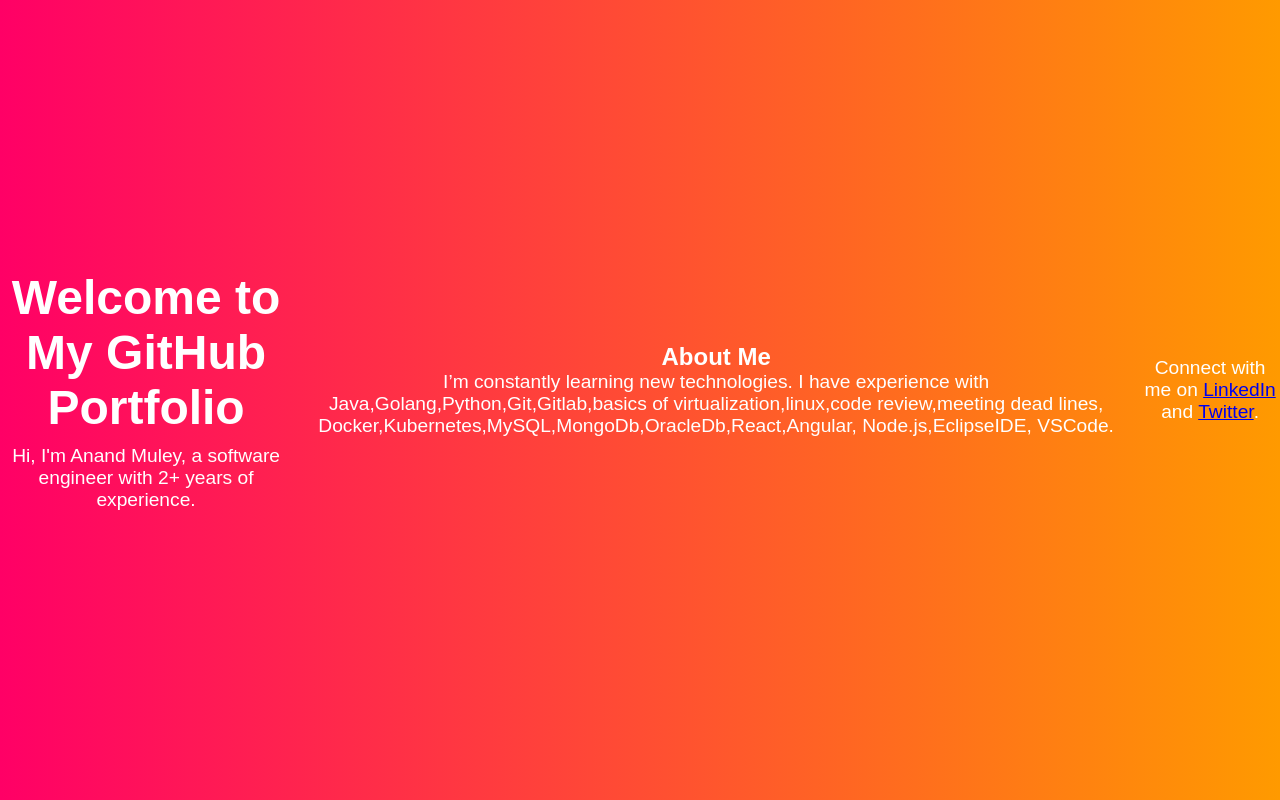
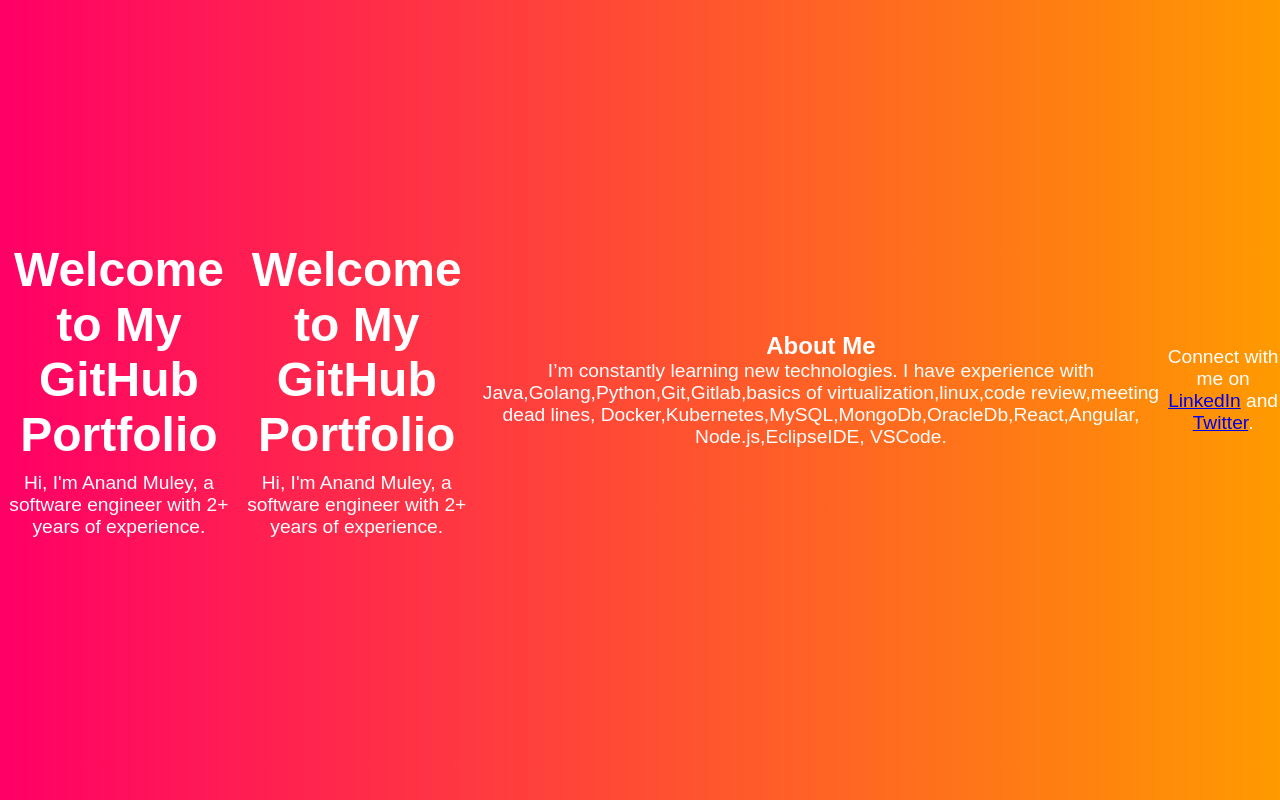
Before and after one commit to anandmuley568/Anand-Portfolio, a plain HTML site: page index.html in a window 1280 px wide. Drawn offline with Linux system fonts and the light colour scheme.

Commit message:
Update index.html

```diff
--- a/index.html
+++ b/index.html
@@ -5,6 +5,10 @@
     <meta charset="UTF-8">
     <meta name="viewport" content="width=device-width, initial-scale=1.0">
     <title>Your GitHub Profile</title>
+     <header>
+        <h1>Welcome to My GitHub Portfolio</h1>
+        <p>Hi, I'm Anand Muley, a software engineer with 2+ years of experience.</p>
+    </header>
     <style>
         * {
             margin: 0;
```
